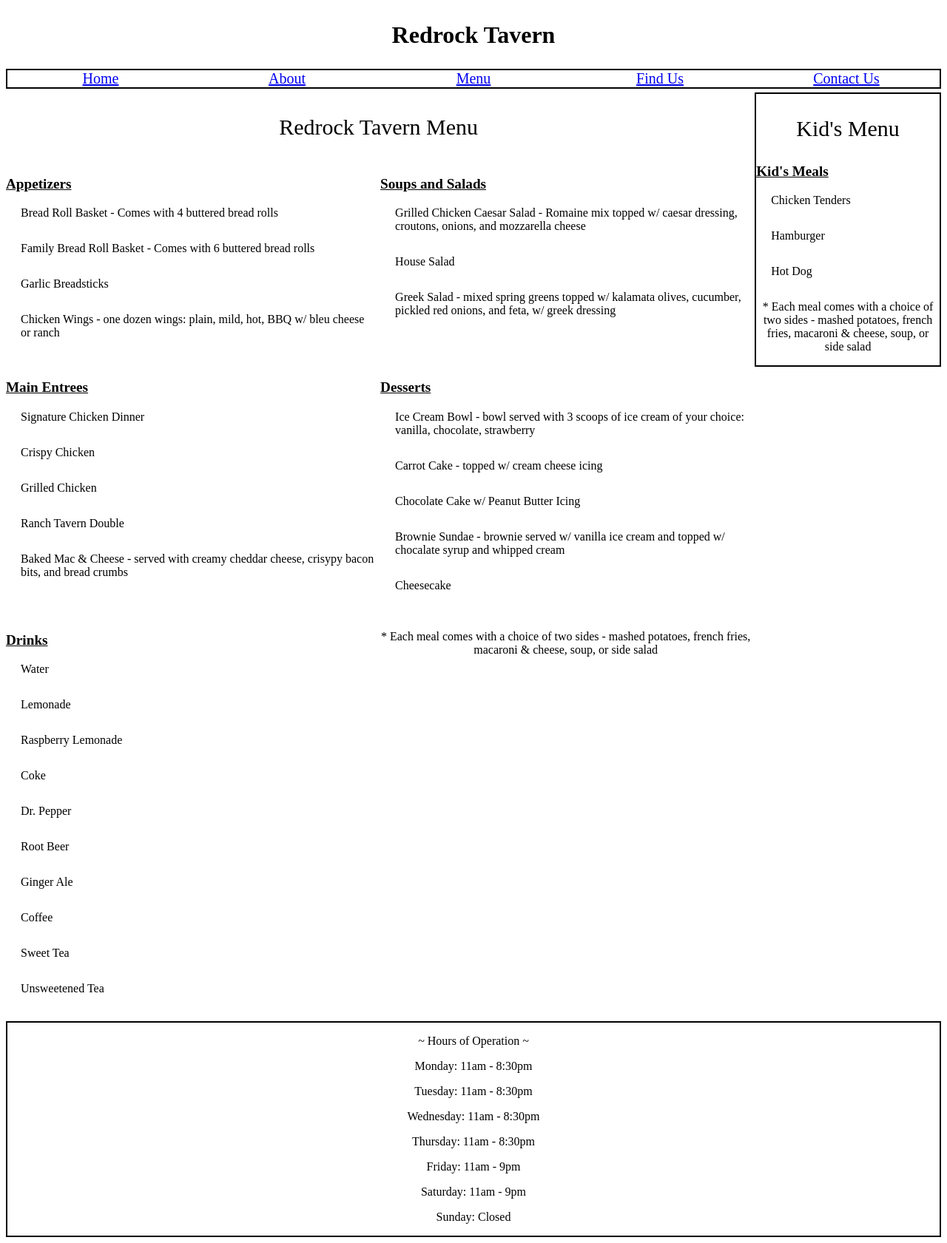
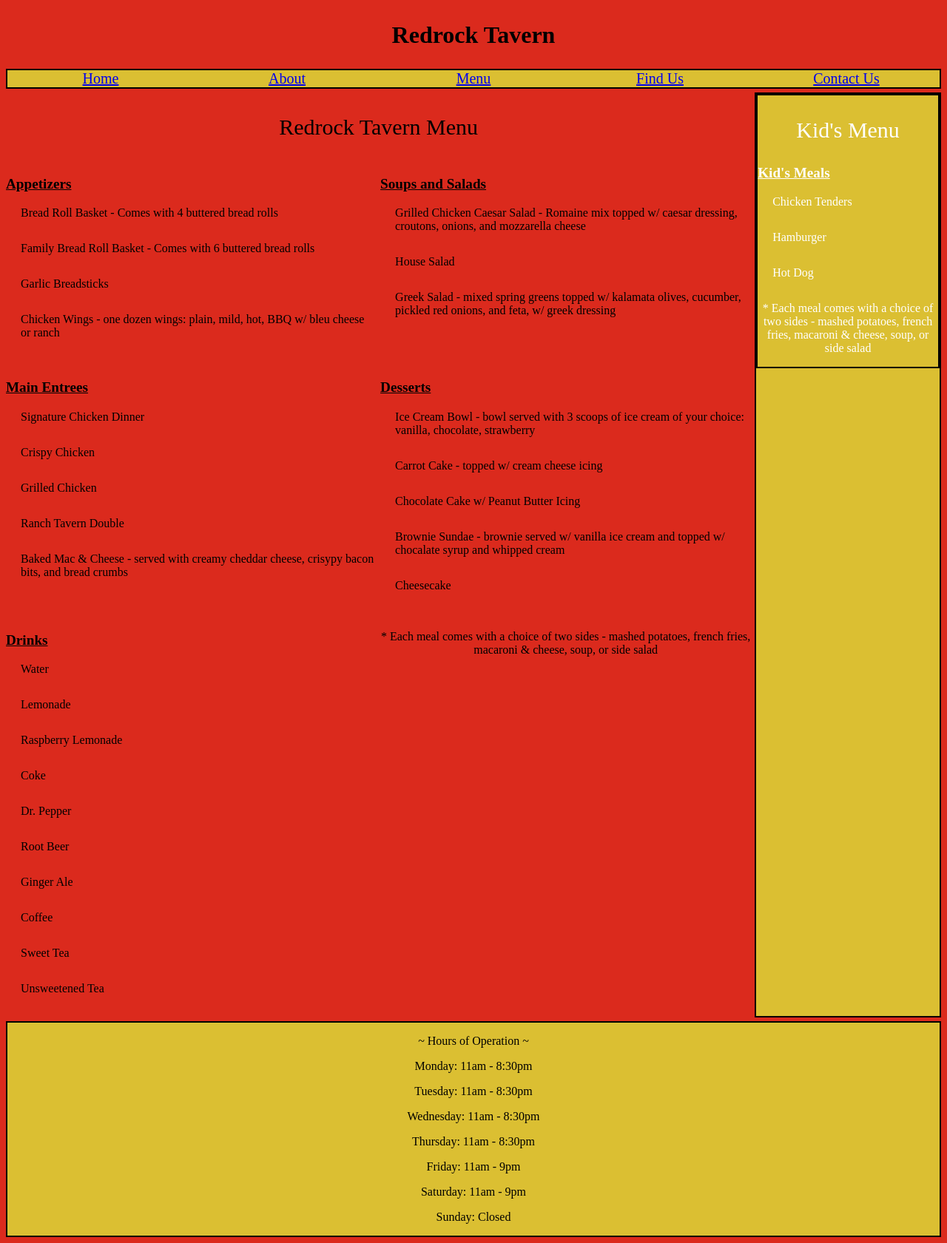
Before and after one commit to CalebUhouse/Web-Design-Group-Project, a PHP site: page /Menu.html in a window 1280 px wide. Shown: the whole page at 74% size. Run offline with PHP 8.4, Linux system fonts and the light colour scheme.

Commit message:
Update Restaurant.css

```diff
--- a/Restaurant.css
+++ b/Restaurant.css
@@ -10,6 +10,10 @@ main
         "section   aside"
         "footer    footer"
 }
+body
+{
+    background-color: #DB2A1D;
+}
 
 .section-header
 {
@@ -19,6 +23,7 @@ main
 header
 {
     grid-area: header;
+
 }
 
 nav
@@ -26,25 +31,32 @@ nav
     grid-area: nav;
     display: grid;
     grid-template-columns: 1fr 1fr 1fr 1fr 1fr;
+    background-color: #DBBF32;
     border: 2px solid black;
+
 }
 
 /* Main area for text*/
 section
 {
     grid-area: section;
+
 }
 
 /* Sidebar */
 aside
 {
     grid-area: aside;
+    background-color: #DBBF32;
+    border: 2px solid black;
+    color: white;
 }
 
 footer
 {
     grid-area: footer;
     border: 2px solid black;
+    background-color: #DBBF32;
 }
 
 .menu
@@ -52,12 +64,12 @@ footer
     display: grid;
     grid-template-columns: 1fr 1fr;
     grid-gap: 5px 5px;
-    grid-template-columns: repeat(auto-fit, minmax(186px, 1fr 1fr));
 }
 
 .kids-menu
 {
     border: 2px solid black;
+    background-color: #DBBF32;
 }
 
 .menu-category
```
